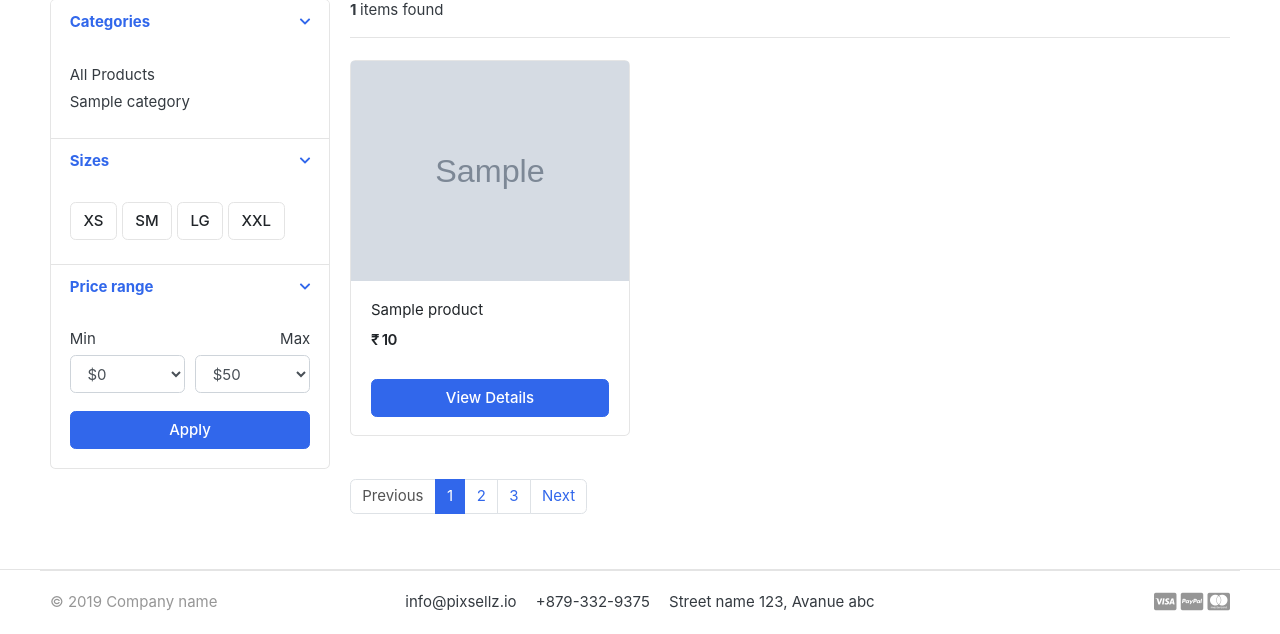
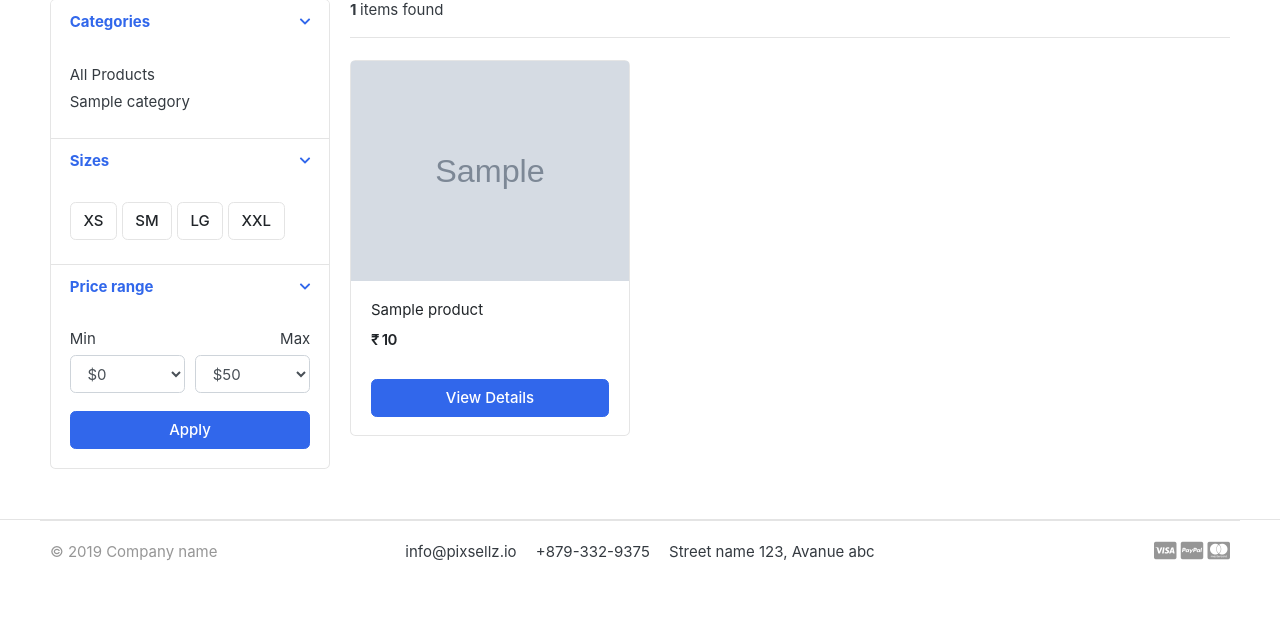
Before and after one commit to hermancoutinho/pet-nut-ecom-dev-django, a Django app: page /store/ in a window 1280 px wide. Shown: the part 295-929 px from the top of the page. After the commit the page ends 856 px from the top, so only its background shows below. Run offline with Django 4.2, Linux system fonts and the light colour scheme; tables that the repository leaves empty hold one stand-in row (values such as "Sample post"); grey boxes marked "Sample" are stand-in pictures; some libraries are stand-ins or nearby versions; some web fonts are replaced.

Commit message:
added pagination

```diff
--- a/store/views.py
+++ b/store/views.py
@@ -1,4 +1,5 @@
 from django.shortcuts import render, get_object_or_404
+from django.core.paginator import  EmptyPage, PageNotAnInteger, Paginator
 from .models import Product
 from category.models import Category
 from cart.models import Cart, CartItem
@@ -13,13 +14,19 @@ def store(request, category_slug=None):
     if category_slug != None:
         categories = get_object_or_404(Category, slug=category_slug)
         products = Product.objects.filter(category=categories, is_available=True)
+        paginator = Paginator(products, 1) # Showing 6 products per page
+        page = request.GET.get('page')
+        paged_product = paginator.get_page(page)
         product_count = products.count()
     else:
         products = Product.objects.all().filter(is_available=True)
+        paginator = Paginator(products, 3) # Showing 6 products per page
+        page = request.GET.get('page')
+        paged_product = paginator.get_page(page)
         product_count = products.count
 
     context = {
-        'products': products,
+        'products': paged_product,
         'product_count': product_count,
     }
     return render(request, 'store/store.html',context)
--- a/templates/store/store.html
+++ b/templates/store/store.html
@@ -154,13 +154,32 @@
 
 
     <nav class="mt-4" aria-label="Page navigation sample">
+    {% if products.has_other_pages %}
       <ul class="pagination">
-        <li class="page-item disabled"><a class="page-link" href="#">Previous</a></li>
-        <li class="page-item active"><a class="page-link" href="#">1</a></li>
-        <li class="page-item"><a class="page-link" href="#">2</a></li>
-        <li class="page-item"><a class="page-link" href="#">3</a></li>
-        <li class="page-item"><a class="page-link" href="#">Next</a></li>
+
+        {% if products.has_previous%}
+            <li class="page-item"><a class="page-link" href="?page={{products.previous_page_number}}">Previous</a></li>
+        {% else %}
+            <li class="page-item disabled"><a class="page-link" href="#">Previous</a></li>
+        {% endif %}
+
+        {% for i in products.paginator.page_range %}
+            {% if products.number == i %}
+                <li class="page-item active"><a class="page-link" href="#">{{i}}</a></li>
+            {% else %}
+                <li class="page-item"><a class="page-link" href="?page={{i}}">{{i}}</a></li>
+            {% endif %}
+
+        {% endfor %}
+
+
+        {% if products.has_next%}
+            <li class="page-item"><a class="page-link" href="?page={{products.next_page_number}}">Next</a></li>
+        {% else %}
+            <li class="page-item disabled"><a class="page-link" href="#">Next</a></li>
+        {% endif %}
       </ul>
+    {% endif %}
     </nav>
 
         </main> <!-- col.// -->
```
